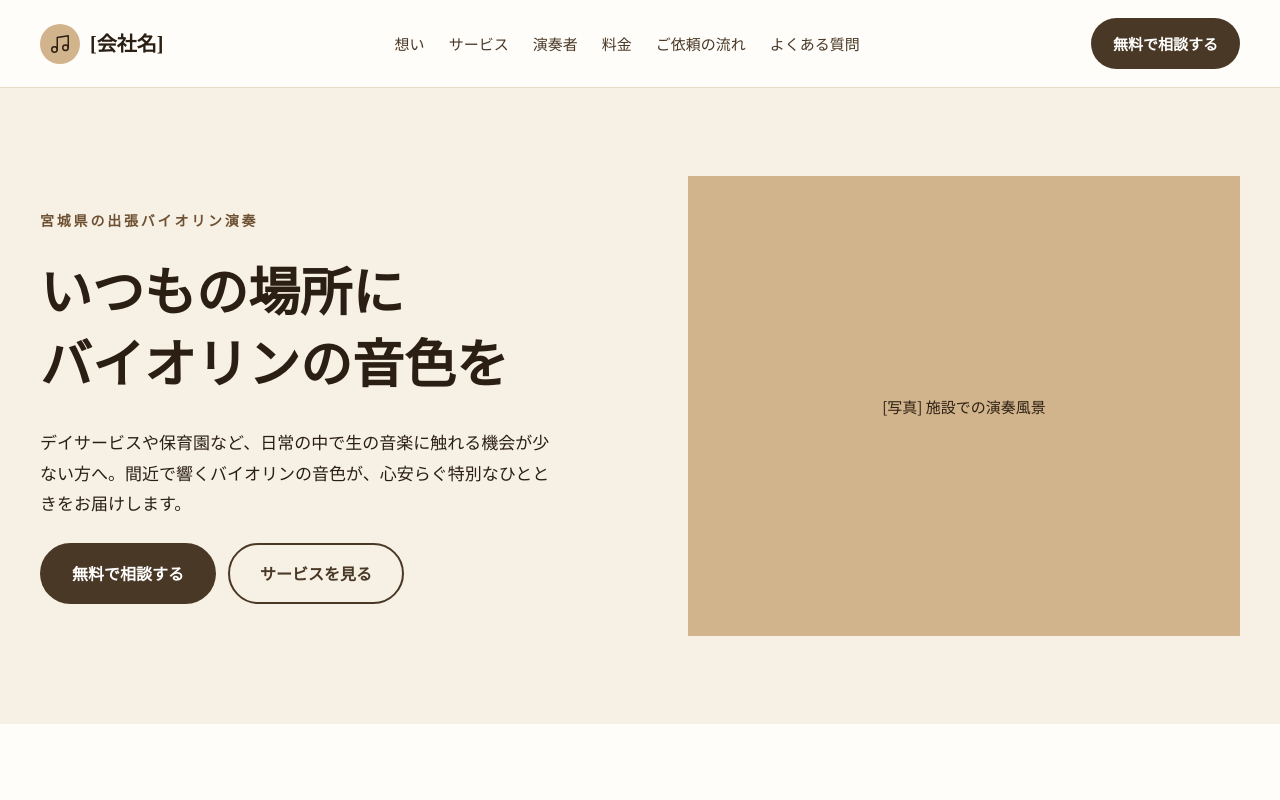
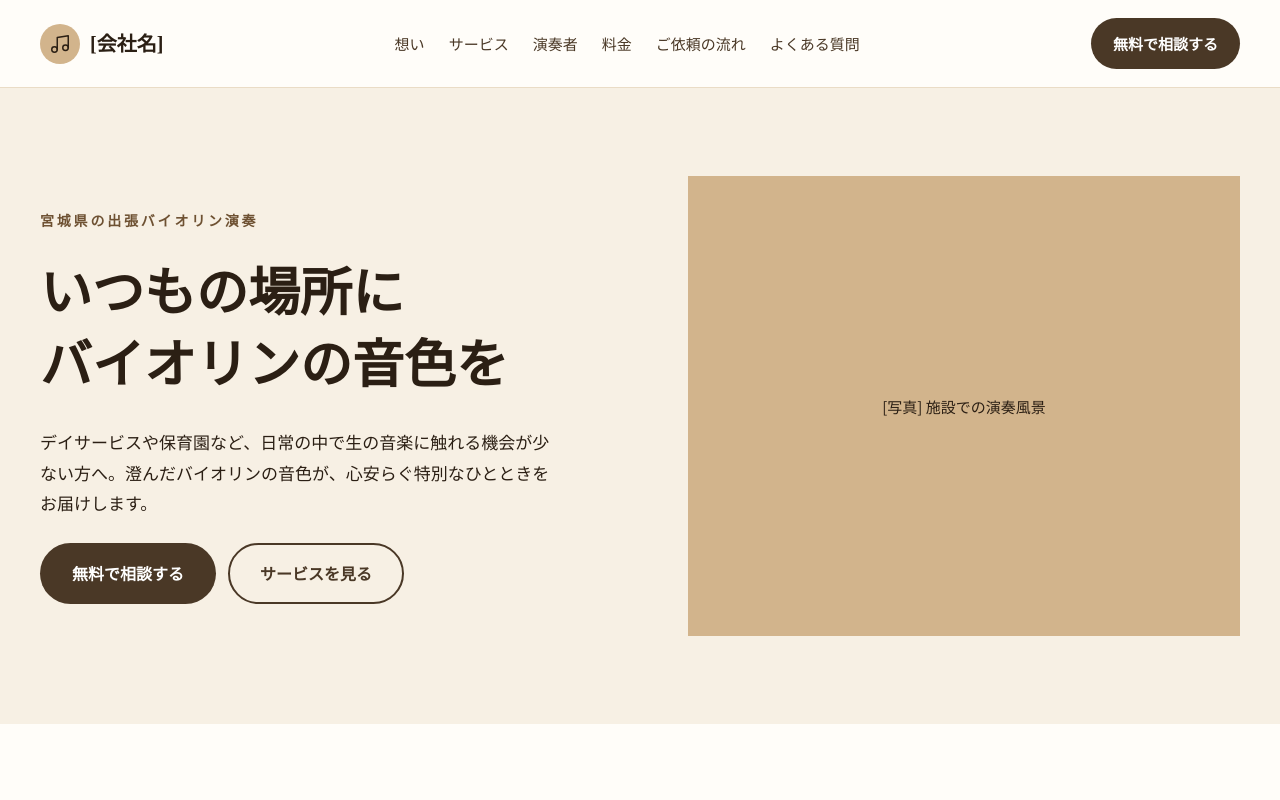
Before and after one commit to oe-shota/violin-hp-mock, a plain HTML site: page index.html in a window 1280 px wide. Shown: the top 800 px of the page. Drawn offline with Linux system fonts and the light colour scheme.

Commit message:
fix: change hero copy adjective to 澄んだ (issue #1 option B4)
Refs #1

Co-Authored-By: Claude Opus 5.5 <noreply@anthropic.com>

```diff
--- a/index.html
+++ b/index.html
@@ -41,7 +41,7 @@ a{color:#4A3826}a:hover{color:#2B1F14}
 <div style="flex: 1 1 460px; min-width: 0; display: flex; flex-direction: column; gap: 24px">
 <p style="margin: 0; font-size: 14px; font-weight: 700; letter-spacing: 0.2em; color: #6E5132">宮城県の出張バイオリン演奏</p>
 <h1 style="margin: 0; font-family: 'Noto Serif JP', serif; font-weight: 700; font-size: 52px; line-height: 1.4; color: #2B1F14">いつもの場所に<br>バイオリンの音色を</h1>
-<p style="margin: 0; font-size: 17px; max-width: 520px">デイサービスや保育園など、日常の中で生の音楽に触れる機会が少ない方へ。間近で響くバイオリンの音色が、心安らぐ特別なひとときをお届けします。</p>
+<p style="margin: 0; font-size: 17px; max-width: 520px">デイサービスや保育園など、日常の中で生の音楽に触れる機会が少ない方へ。澄んだバイオリンの音色が、心安らぐ特別なひとときをお届けします。</p>
 <div style="display: flex; flex-wrap: wrap; gap: 12px">
 <a href="#contact" style="text-decoration: none; background: #4A3826; color: #FFFFFF; padding: 16px 32px; border-radius: 999px; font-weight: 700; font-size: 16px">無料で相談する</a>
 <a href="#service" style="text-decoration: none; background: transparent; color: #4A3826; border: 2px solid #4A3826; padding: 14px 30px; border-radius: 999px; font-weight: 700; font-size: 16px">サービスを見る</a>
```
